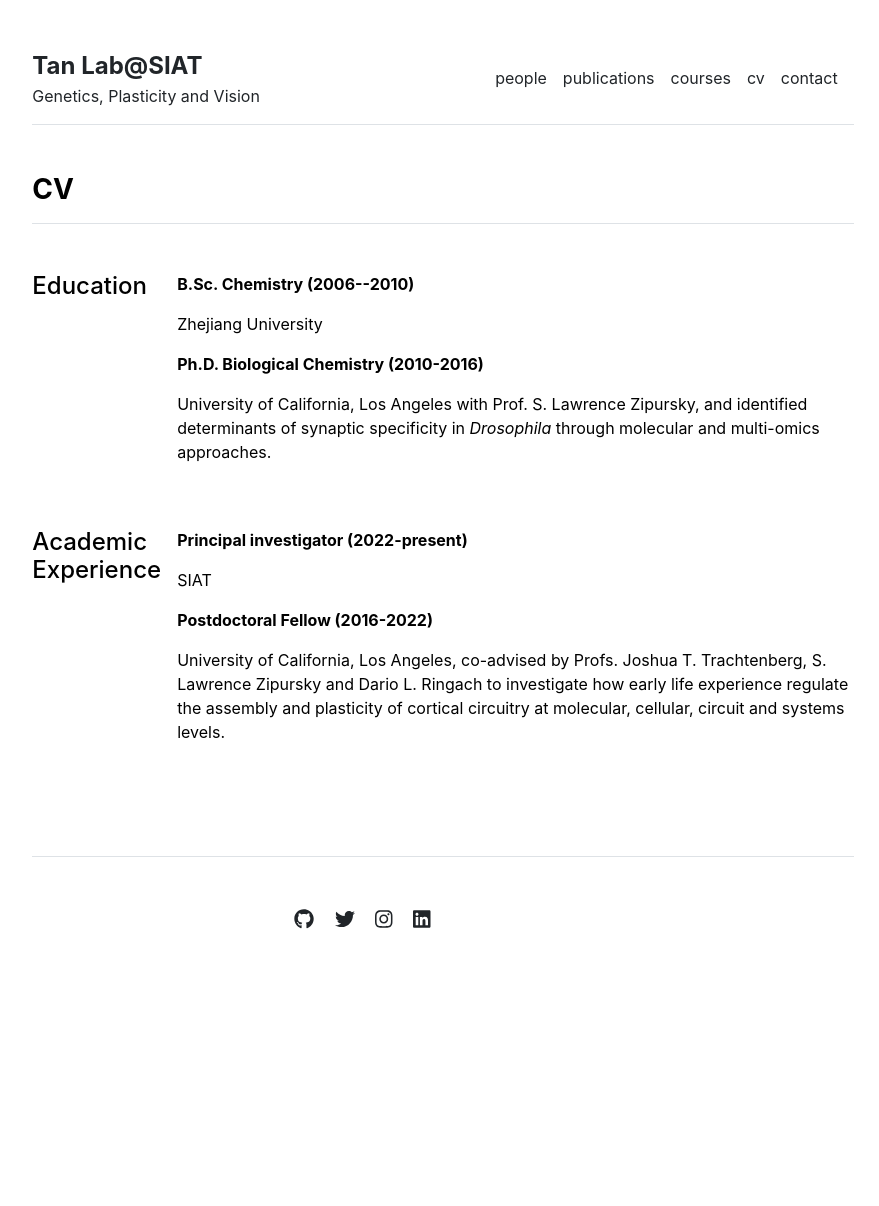
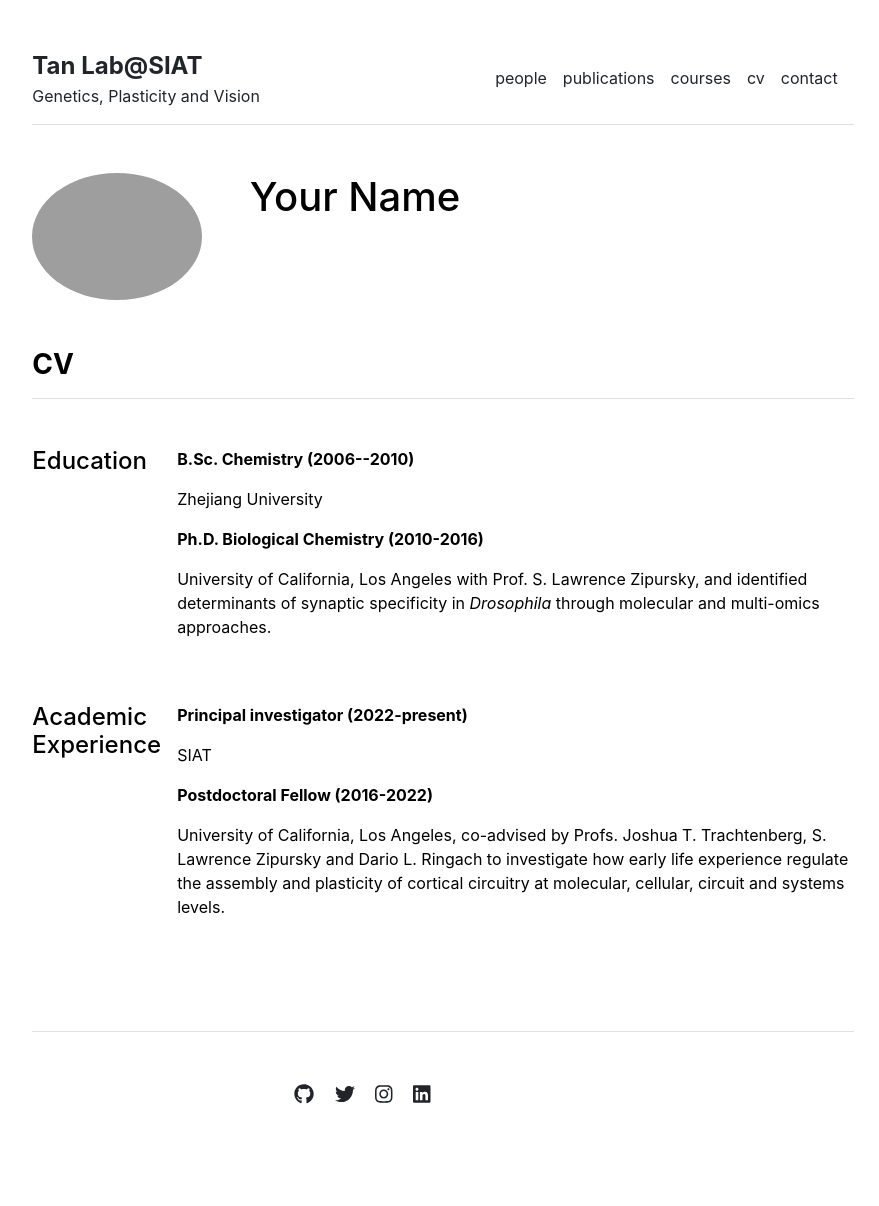
Before and after one commit to Tan-Lab-SIAT/lab-homepage, a Jekyll site: the page built from cv.md, in a window 1280 px wide. Shown: the whole page, without its empty margins (197-1076 px from the left). Built offline with Jekyll 4.4.1, drawn with Linux system fonts in a browser that asks for light colours; before the commit the page ends 1031 px from its top, so only the background shows below that.

Commit message:
Update cv.html

```diff
--- a/_layouts/cv.html
+++ b/_layouts/cv.html
@@ -2,7 +2,16 @@
 layout: default
 ---
 
-{{ content }}
+<div class="row g-5 mb-5">
+  <div class="col-md-3">
+    <!-- 替换photo.jpg为你的照片路径，Your Name替换为你的姓名 -->
+    <img src="{{ site.github.url }}/assets/img/photo.jpg" alt="Liming Tan" class="img-fluid rounded-circle">
+  </div>
+  <div class="col-md-9">
+    <h1>Your Name</h1>
+  </div>
+</div>
+
 
 <div class="row g-5 mb-5">
   <div>
```
